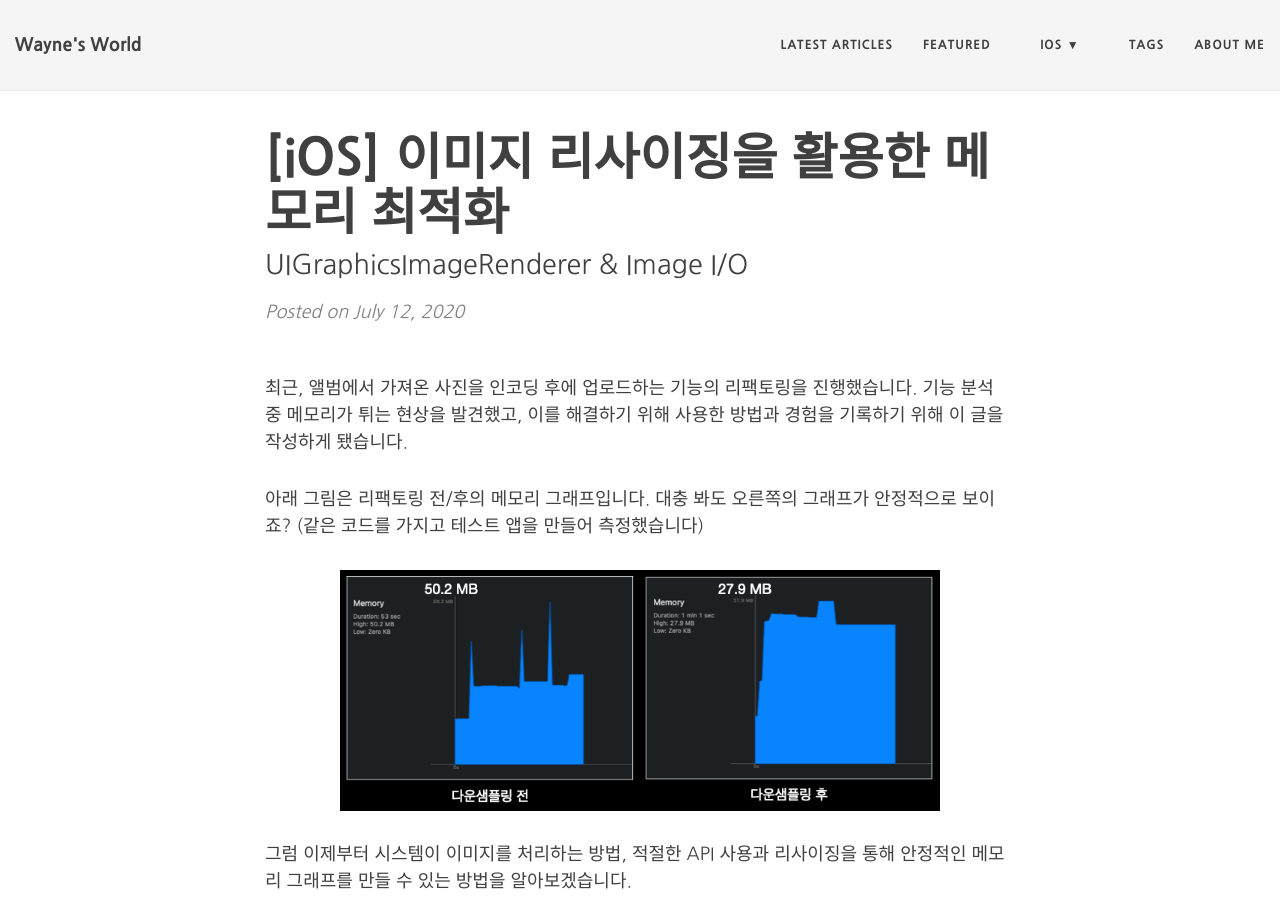
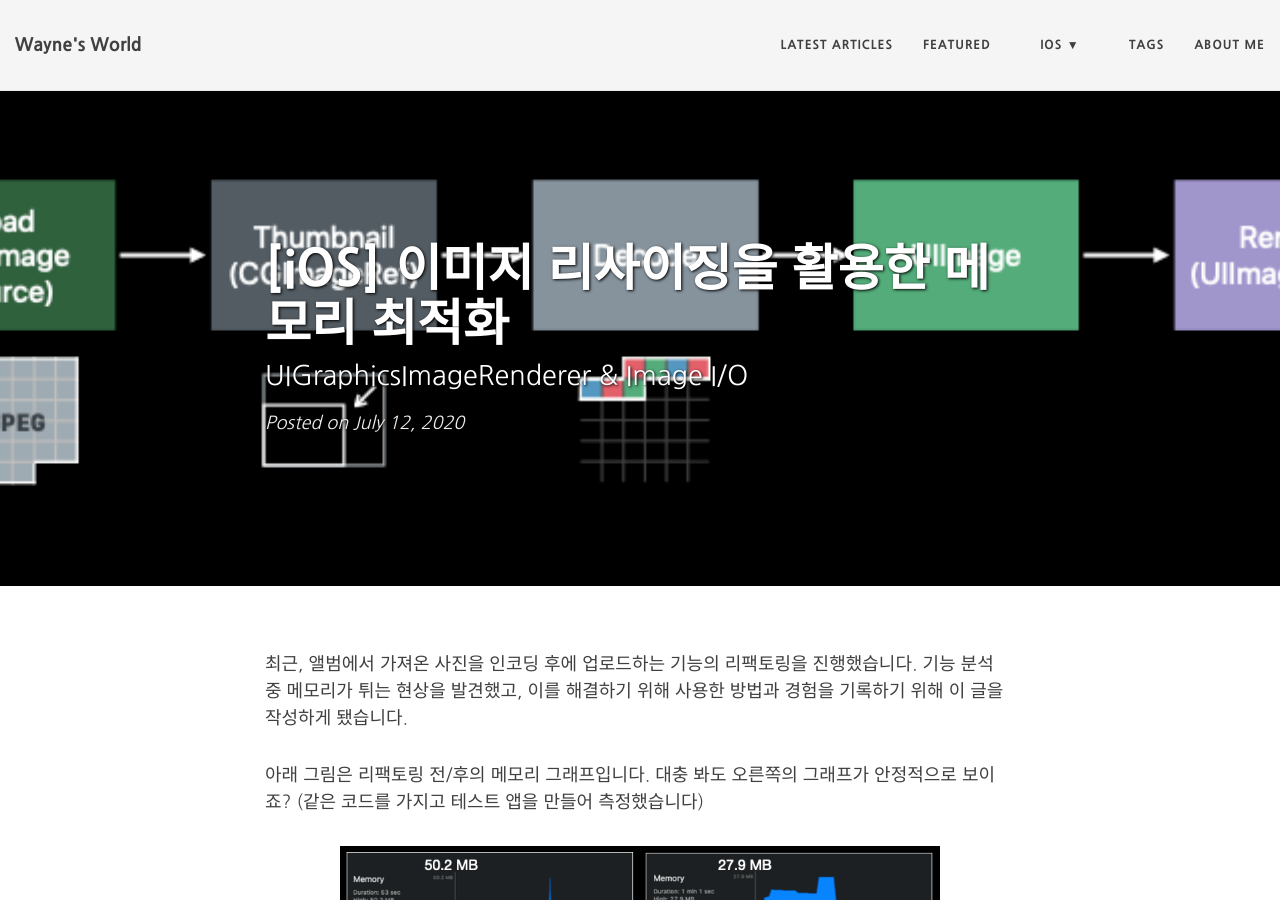
Before and after one commit to Mildwhale/mildwhale.github.io, a Jekyll site: the page built from _posts/2020-07-12-reduce-memory-usage-with-downsampling.md, in a window 1280 px wide and 900 px high. Built offline with Jekyll 4.4.1, drawn with Linux system fonts in a browser that asks for light colours; nearby versions of some CDN libraries; comment, search, counter and statistics services are not loaded.

Commit message:
Update 2020-07-12-reduce-memory-usage-with-downsampling.md

```diff
--- a/_posts/2020-07-12-reduce-memory-usage-with-downsampling.md
+++ b/_posts/2020-07-12-reduce-memory-usage-with-downsampling.md
@@ -5,6 +5,7 @@ description: "UIGraphicsImageRenderer & Image I/O"
 author: "kyujin.kim"
 date: 2020-07-12
 categories: [iOS]
+bigimg: assets/images/downsampling/render-after-downsampling.png
 tags: [iOS, UIImage, ImageIO, Memory]
 ---
 
```
